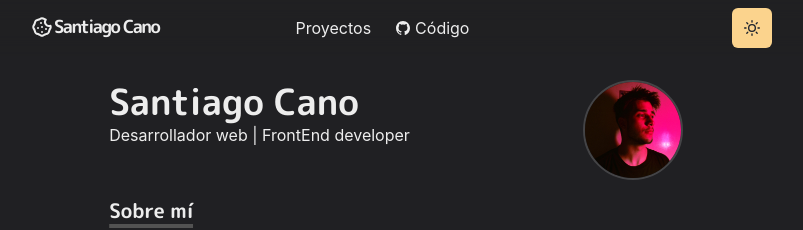
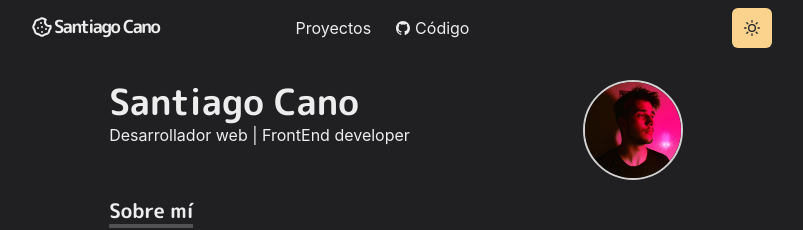
Before and after one commit to santicano2/santiPortfolio, a Next.js app: page / in a window 1280 px wide. Shown: the top 230 px of the page, without its empty margins (244-1047 px from the left). Built offline with nearby package versions, Linux system fonts and the light colour scheme.

Commit message:
arreglado color borde foto perfil

```diff
--- a/pages/index.js
+++ b/pages/index.js
@@ -22,7 +22,7 @@ const Page = () => {
           textAlign="center"
         >
           <Box
-            borderColor="whiteAplha.800"
+            borderColor="whiteAlpha.800"
             borderWidth={2}
             borderStyle="solid"
             w="100px"
```
